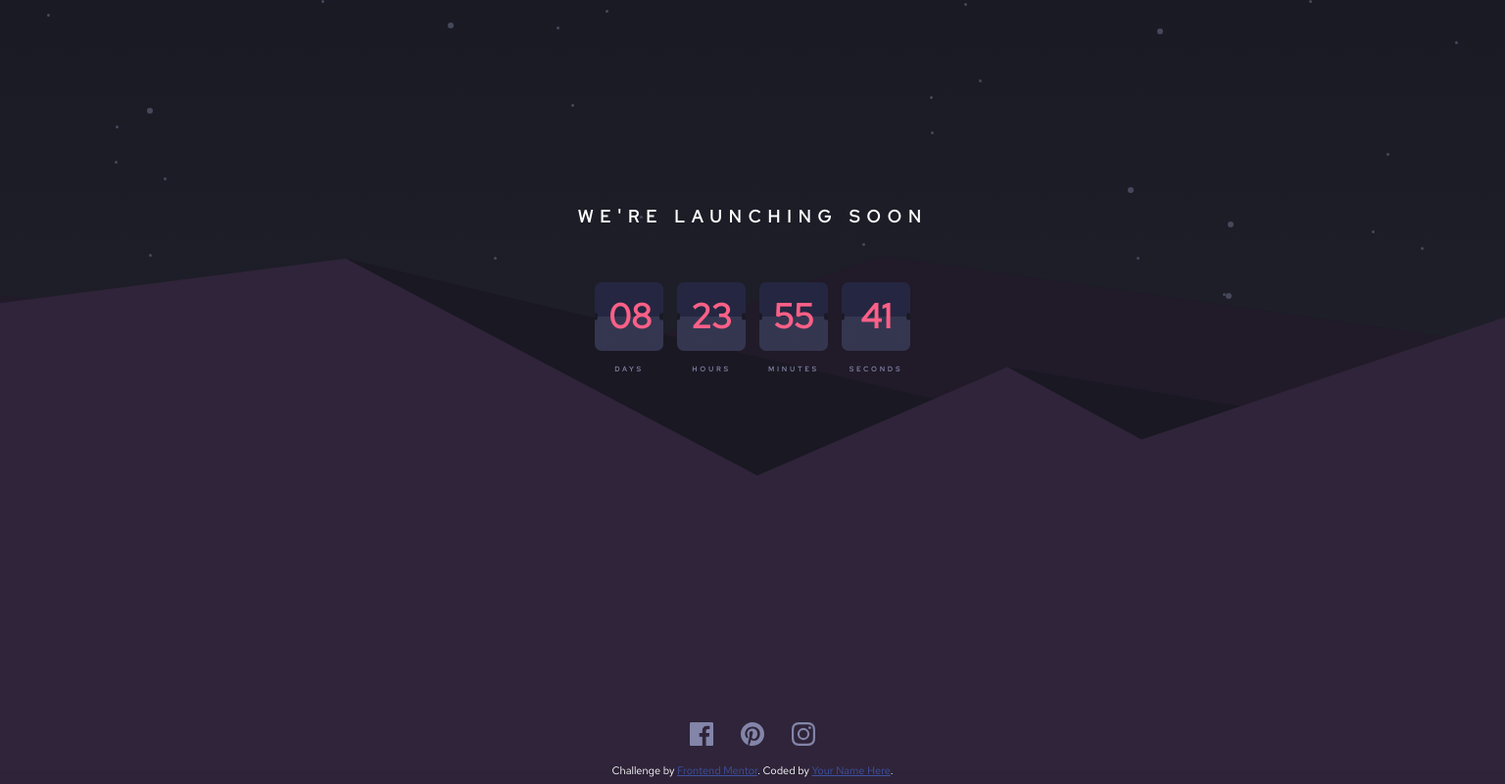
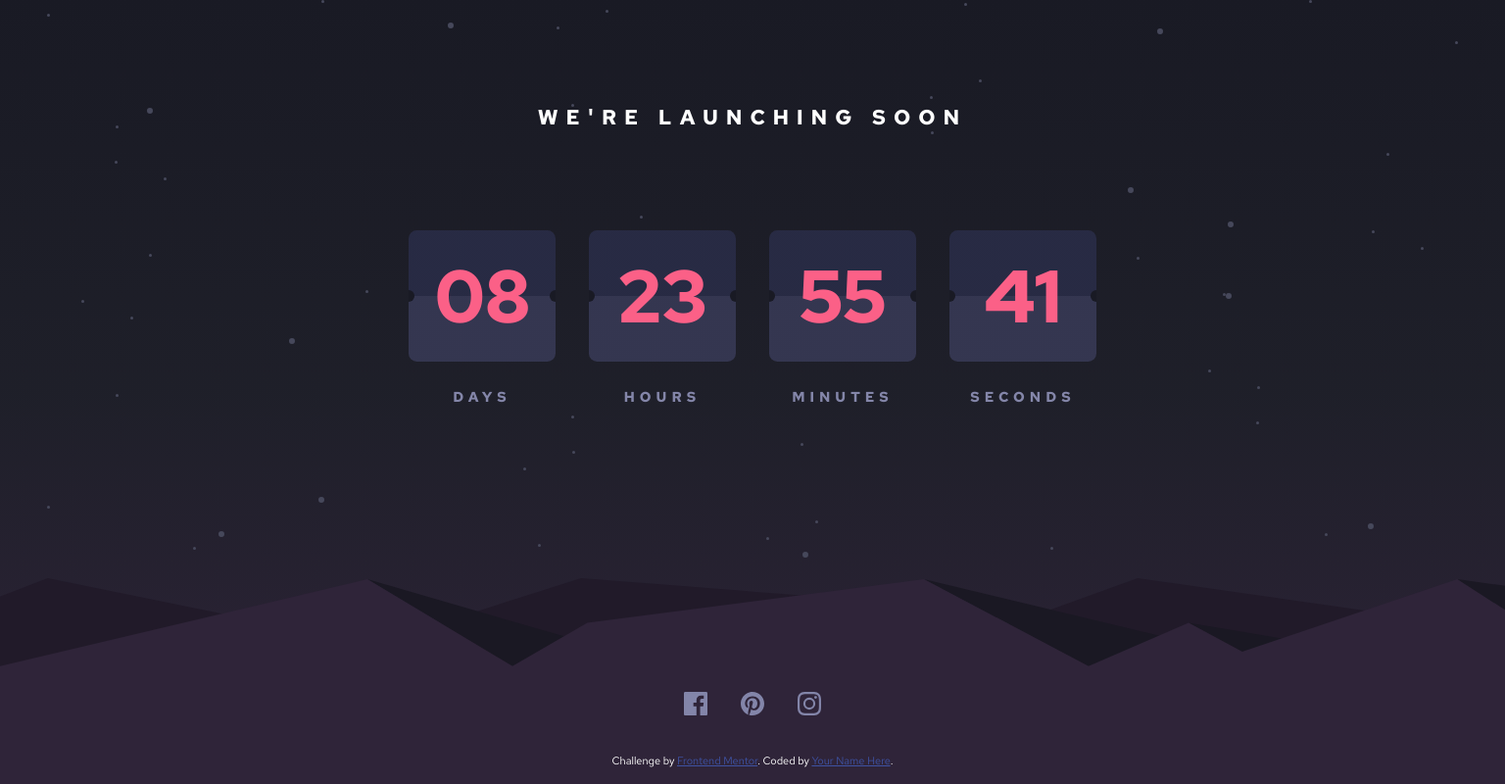
Before and after one commit to SinisaVukmirovic/FrontEnd-Mentor-challenge-4, a plain HTML site: page index.html in a window 1536 px wide. Shown: the whole page at 98% size. Drawn offline with Linux system fonts and the light colour scheme.

Commit message:
Desktop styles

```diff
--- a/css/blocks.css
+++ b/css/blocks.css
@@ -1,3 +1,31 @@
+body {
+    font-family: 'Red Hat Text', sans-serif;
+    min-height: 100vh;
+    /* display: flex;
+    flex-direction: column; */
+    display: grid;
+    place-items: center;
+    color: var(--White);
+    /* background-color: var(--mostly-black-blue); */
+    /* background-image: url('../images/bg-stars.svg'),
+                      url('../images/pattern-hills.svg'); */
+
+    /* background: url('../images/bg-stars.svg') center center no-repeat,
+                url('../images/pattern-hills.svg') right bottom no-repeat,
+                var(--mostly-black-blue);
+                background-size: cover cover; */
+
+    background-image: url('../images/pattern-hills.svg'),
+                      url('../images/bg-stars.svg'),
+                      linear-gradient(to bottom,
+                            var(--mostly-black-blue),
+                            var(--Very-dark-blue),
+                            hsl(271, 23%, 18%, 1));
+    background-repeat: no-repeat, no-repeat;
+    background-position: 87% 95%, top;
+    background-size: 250%, auto, auto;
+}
+
 main {
     display: grid;
     place-items: center;
@@ -7,7 +35,7 @@ main {
     main h2 {
         text-align: center;
         font-size: 1.25rem;
-        letter-spacing: 7px;
+        letter-spacing: 8px;
     }
 
     main section {
@@ -23,13 +51,13 @@ main {
         }
         .card .numb {
             background: linear-gradient(to bottom,
-                hsl(236, 28%, 20%) 50%,
+                hsl(234, 26%, 21%) 50%,
                 var(--Dark-desaturated-blue) 50%);
             color: var(--Soft-red);
 
             padding: .75rem 1rem;
             width: 70px;
-            height: 70px;
+            /* height: 70px; */
             border-radius: .5rem;
             display: grid;
             place-items: center;
@@ -39,19 +67,19 @@ main {
             .numb::after {
                 content: '';
                 background-color: var(--mostly-black-blue);
-                width: .25rem;
-                height: .5rem;
+                width: .35rem;
+                height: .7rem;
                 position: absolute;
                 top: 50%;
                 transform: translateY(-50%);
             }
             .numb::before {
                 left: 0;
-                border-radius: 0 50% 50% 0;
+                border-radius: 0 1rem 1rem 0;
             }
             .numb::after {
                 right: 0;
-                border-radius: 50% 0 0 50%;
+                border-radius: 1rem 0 0 1rem;
             }
 
         .numb span {
@@ -75,7 +103,7 @@ footer {
         gap: 2rem;
         margin-bottom: 1rem;
     }
-        .links .icon:hover svg {
+        .links .icon:hover {
             cursor: pointer;
         }
         .links .icon svg path {
@@ -85,5 +113,5 @@ footer {
         .links .icon:hover svg path,
         .links .icon:active svg path,
         .links .icon:target svg path {
-            fill: lime;
+            fill: var(--Soft-red);
         }
--- /dev/null
+++ b/css/desktop-view.css
@@ -0,0 +1,35 @@
+@media (min-width: 1440px) {
+    body {
+        background-position: bottom, top;
+        background-size: 100%, auto, auto;
+    }
+
+    main section {
+        gap: 2rem;
+        margin: 6rem 0 10rem;
+    }
+
+    .card .numb {
+        padding: 1rem 1.5rem;
+        width: 150px;
+        /* height: unset; */
+    }
+
+    .numb span {
+        font-size: 4.45rem;
+    }
+
+    .card p {
+        font-size: .85rem;
+        letter-spacing: 5px;
+        margin-top: 1.5rem;
+    }
+
+    footer {
+        padding: 1rem;
+    }
+
+    footer .links {
+        margin-bottom: 2rem;
+    }
+}
--- a/css/main.css
+++ b/css/main.css
@@ -1,5 +1,6 @@
-@import url('https://fonts.googleapis.com/css2?family=Red+Hat+Text:ital,wght@0,400;1,700&display=swap');
+@import url('https://fonts.googleapis.com/css2?family=Red+Hat+Text:wght@400;700&display=swap');
 @import './blocks.css';
+@import './desktop-view.css';
 
 :root {
     /* colors */
@@ -22,33 +23,10 @@
 html {
     font-size: 14px;
 }
-
-body {
-    font-family: 'Red Hat Text', sans-serif;
-    min-height: 100vh;
-    /* display: flex;
-    flex-direction: column; */
-    display: grid;
-    place-items: center;
-    color: var(--White);
-    /* background-color: var(--mostly-black-blue); */
-    /* background-image: url('../images/bg-stars.svg'),
-                      url('../images/pattern-hills.svg'); */
-
-    /* background: url('../images/bg-stars.svg') center center no-repeat,
-                url('../images/pattern-hills.svg') right bottom no-repeat,
-                var(--mostly-black-blue);
-                background-size: cover cover; */
-
-    background-image: url('../images/pattern-hills.svg'),
-                      url('../images/bg-stars.svg'),
-                      linear-gradient(to bottom,
-                            var(--mostly-black-blue),
-                            var(--Very-dark-blue),
-                            hsl(271, 23%, 18%, 1));
-    background-repeat: no-repeat, no-repeat;
-    background-position: 87% 95%, top;
-    background-size: 250%, auto, auto;
+@media (min-width: 1440px) {
+    html {
+        font-size: 17px;
+    }
 }
 
 .hidden {
```
Also changed, not shown: 1 other file.
